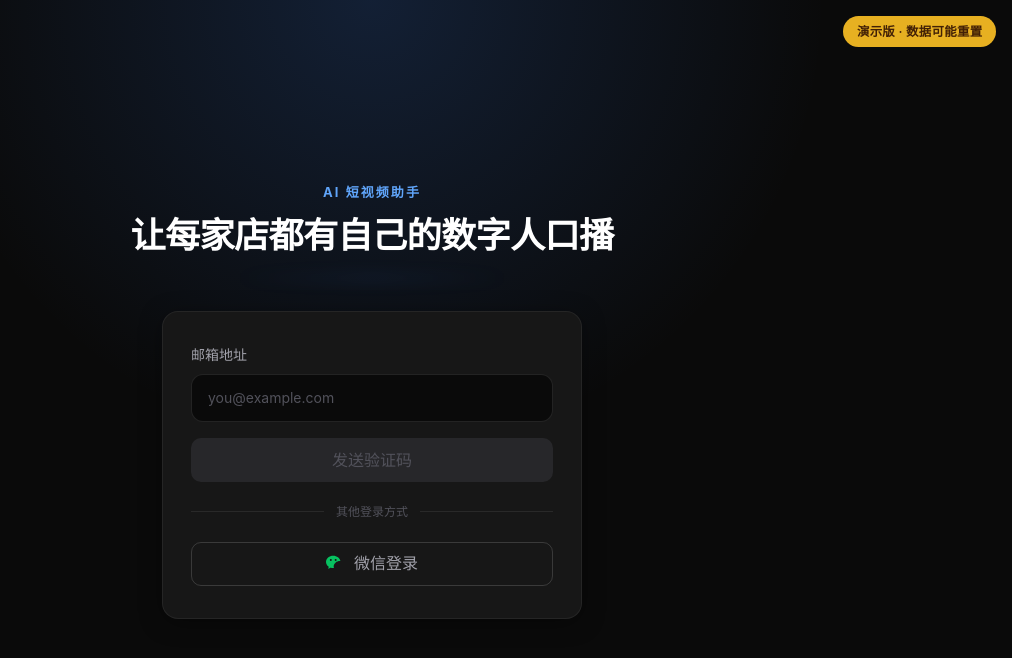
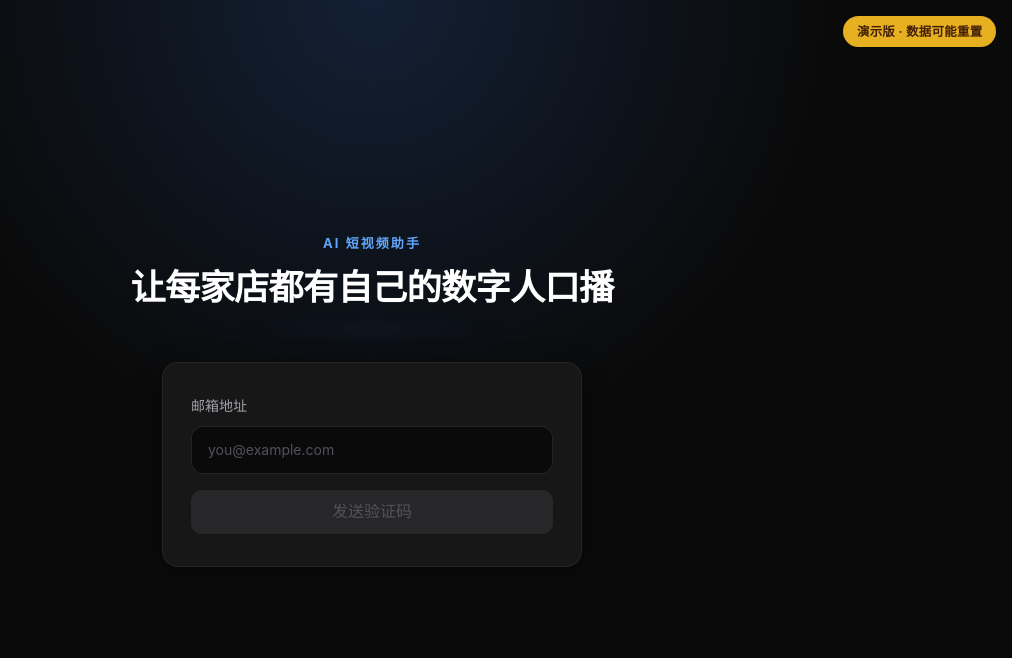
Before and after one commit to Jziego/-, a Next.js app: page /login in a window 1280 px wide. Shown: the top 658 px of the page, without its empty margins (268-1280 px from the left). Built offline with nearby package versions, Linux system fonts and the light colour scheme; no server answers.

Commit message:
feat(auth): 移除微信登录（按钮/provider/env 访问器）

```diff
--- a/app/globals.css
+++ b/app/globals.css
@@ -1502,28 +1502,3 @@ strong {
   margin: 20px auto 0;
   width: min(280px, 60vw);
 }
-
-.authDivider {
-  align-items: center;
-  display: flex;
-  gap: 12px;
-  margin: 4px 0;
-}
-
-.authDivider::before,
-.authDivider::after {
-  background: var(--border);
-  content: "";
-  flex: 1;
-  height: 1px;
-}
-
-.authDivider span {
-  color: var(--muted);
-  font-size: 12px;
-  white-space: nowrap;
-}
-
-.authWechatButton {
-  gap: 8px;
-}
--- a/app/login/actions.ts
+++ b/app/login/actions.ts
@@ -30,10 +30,6 @@ export async function sendMagicLink(email: string) {
   return { success: true, message: "若邮箱存在，我们会发送邮件" };
 }
 
-export async function signInWithWeChat() {
-  await signIn("wechat", { redirectTo: "/" });
-}
-
 /**
  * Sign out the current user and revoke their JWT session.
  * Uses the jti (JWT ID) embedded in the session token.
--- a/app/login/page.tsx
+++ b/app/login/page.tsx
@@ -2,7 +2,7 @@
 
 import { Suspense, useState } from "react";
 import { useRouter, useSearchParams } from "next/navigation";
-import { sendMagicLink, signInWithWeChat } from "./actions";
+import { sendMagicLink } from "./actions";
 
 function LoginForm() {
   const router = useRouter();
@@ -68,21 +68,6 @@ function LoginForm() {
         >
           {loading ? "发送中..." : "发送验证码"}
         </button>
-
-        <div className="authDivider">
-          <span>其他登录方式</span>
-        </div>
-
-        <button
-          type="button"
-          onClick={() => signInWithWeChat()}
-          className="secondaryButton authWechatButton"
-        >
-          <svg width="20" height="20" viewBox="0 0 24 24" fill="#07C160" aria-hidden>
-            <path d="M8.691 2.188C3.891 2.188 0 5.476 0 9.53c0 2.212 1.17 4.203 3.002 5.55a.59.59 0 0 1 .213.665l-.39 1.48c-.019.07-.048.141-.048.213 0 .163.13.295.29.295a.326.326 0 0 0 .167-.054l1.903-1.114a.864.864 0 0 1 .717-.098 10.16 10.16 0 0 0 2.837.403c.276 0 .543-.027.811-.05-.857-2.578.157-4.972 1.932-6.446 1.703-1.415 3.882-1.98 5.853-1.838-.576-3.583-4.196-6.348-8.596-6.348zM5.785 5.991c.642 0 1.162.529 1.162 1.18a1.17 1.17 0 0 1-1.162 1.178A1.17 1.17 0 0 1 4.623 7.17c0-.651.52-1.18 1.162-1.18zm5.813 0c.642 0 1.162.529 1.162 1.18a1.17 1.17 0 0 1-1.162 1.178A1.17 1.17 0 0 1 10.436 7.17c0-.651.52-1.18 1.162-1.18z" />
-          </svg>
-          微信登录
-        </button>
       </form>
     </main>
   );
--- a/auth.ts
+++ b/auth.ts
@@ -3,8 +3,7 @@ import EmailProvider from "next-auth/providers/email";
 import { PrismaAdapter } from "@auth/prisma-adapter";
 import type { AdapterUser } from "@auth/core/adapters";
 import { getPrisma } from "@/lib/prisma";
-import { getResendApiKey, getEmailFrom, hasWechatProvider, getWechatAppId, getWechatAppSecret } from "@/lib/env";
-import { WeChatProvider } from "@/lib/auth/wechat-provider";
+import { getResendApiKey, getEmailFrom } from "@/lib/env";
 import { generateOtpCode } from "@/lib/auth/otp";
 import { sendOtpViaResend } from "@/lib/auth/resend-send";
 
@@ -42,15 +41,6 @@ export const { handlers, auth, signIn, signOut } = NextAuth({
         await sendOtpViaResend(email, token, url);
       },
     }),
-    // Conditionally register WeChat provider
-    ...(hasWechatProvider()
-      ? [
-          WeChatProvider({
-            clientId: getWechatAppId()!,
-            clientSecret: getWechatAppSecret()!,
-          }),
-        ]
-      : []),
   ],
   session: { strategy: "jwt", maxAge: SESSION_MAX_AGE_SECONDS },
   pages: {
--- a/lib/auth/wechat-provider.ts
+++ /dev/null
@@ -1,108 +0,0 @@
-import type { OAuthConfig, OAuthUserConfig } from "@auth/core/providers/oauth";
-
-interface WeChatProfile {
-  unionid: string;
-  openid: string;
-  nickname: string;
-  headimgurl: string;
-  sex?: number;
-  province?: string;
-  city?: string;
-}
-
-/**
- * NextAuth v5 custom OAuth provider for WeChat Open Platform (微信开放平台).
- *
- * Prerequisites:
- * - Enterprise certification on open.weixin.qq.com
- * - AppID and AppSecret from WeChat Open Platform
- * - Callback URL whitelisted: https://your-domain/api/auth/callback/wechat
- *
- * Docs: https://developers.weixin.qq.com/doc/oplatform/Website_App/WeChat_Login/Wechat_Login.html
- */
-/** Fetch with a configurable timeout (default 10s). */
-async function fetchWithTimeout(
-  url: string,
-  timeoutMs = 10_000,
-): Promise<Response> {
-  const controller = new AbortController();
-  const timer = setTimeout(() => controller.abort(), timeoutMs);
-  try {
-    return await fetch(url, { signal: controller.signal });
-  } finally {
-    clearTimeout(timer);
-  }
-}
-
-export function WeChatProvider<P extends WeChatProfile>(
-  config: OAuthUserConfig<P>,
-): OAuthConfig<P> {
-  // Use config values populated by auth.ts (via lib/env.ts helpers).
-  // Never read process.env directly — keep a single source of truth for env access.
-  return {
-    id: "wechat",
-    name: "微信",
-    type: "oauth",
-    clientId: config.clientId,
-    clientSecret: config.clientSecret,
-    authorization: {
-      url: "https://open.weixin.qq.com/connect/qrconnect",
-      params: {
-        appid: config.clientId,
-        response_type: "code",
-        scope: "snsapi_login",
-      },
-    },
-    token: {
-      url: "https://api.weixin.qq.com/sns/oauth2/access_token",
-      async request(context: { params: Record<string, unknown>; provider: { clientId?: string; clientSecret?: string; token?: { url?: string } } }) {
-        const { params, provider } = context;
-        const url = new URL(provider.token!.url!);
-        url.searchParams.set("appid", provider.clientId!);
-        url.searchParams.set("secret", provider.clientSecret!);
-        url.searchParams.set("code", params.code as string);
-        url.searchParams.set("grant_type", "authorization_code");
-
-        const res = await fetchWithTimeout(url.toString());
-        const json = await res.json() as Record<string, unknown>;
-
-        if (json.errcode && (json.errcode as number) !== 0) {
-          throw new Error(`WeChat token error [${json.errcode}]: ${json.errmsg}`);
-        }
-
-        return { tokens: json as Record<string, unknown> };
-      },
-    },
-    userinfo: {
-      url: "https://api.weixin.qq.com/sns/userinfo",
-      async request(context: { tokens: Record<string, unknown>; provider: { userinfo?: { url?: string } } }) {
-        const { tokens, provider } = context;
-        const url = new URL(provider.userinfo!.url!);
-        url.searchParams.set("access_token", tokens.access_token as string);
-        url.searchParams.set("openid", tokens.openid as string);
-
-        const res = await fetchWithTimeout(url.toString());
-        const json = await res.json() as Record<string, unknown>;
-
-        if (json.errcode && (json.errcode as number) !== 0) {
-          throw new Error(`WeChat userinfo error [${json.errcode}]: ${json.errmsg}`);
-        }
-
-        return json as unknown as WeChatProfile;
-      },
-    },
-    profile(profile: WeChatProfile) {
-      return {
-        id: profile.unionid || profile.openid,
-        name: profile.nickname || "微信用户",
-        image: profile.headimgurl || null,
-        email: null, // WeChat does not provide email in snsapi_login scope
-      };
-    },
-    style: {
-      logo: "/wechat-logo.svg",
-      bg: "#07C160",
-      text: "#fff",
-    },
-  };
-}
--- a/lib/env.ts
+++ b/lib/env.ts
@@ -108,20 +108,6 @@ export function getSentryAuthToken(): string | undefined {
   return process.env.SENTRY_AUTH_TOKEN?.trim() || undefined;
 }
 
-// ── WeChat OAuth ─────────────────────────────────────────────────────────────
-
-export function getWechatAppId(): string | undefined {
-  return process.env.WECHAT_APP_ID?.trim() || undefined;
-}
-
-export function getWechatAppSecret(): string | undefined {
-  return process.env.WECHAT_APP_SECRET?.trim() || undefined;
-}
-
-export function hasWechatProvider(): boolean {
-  return Boolean(getWechatAppId() && getWechatAppSecret());
-}
-
 // ── 火山引擎对口型（MediaKit + 豆包 TTS）────────────────────────────────────
 // 对口型供应商双 Key：MediaKit 管视频改口型任务，豆包语音管配音合成。
 // 2026-09-16 实测：两个产品线 Key 不通用（MediaKit Key 调语音服务 401）。
```
Also changed, not shown: 2 other files (tests, documents, lock files or other folders).
